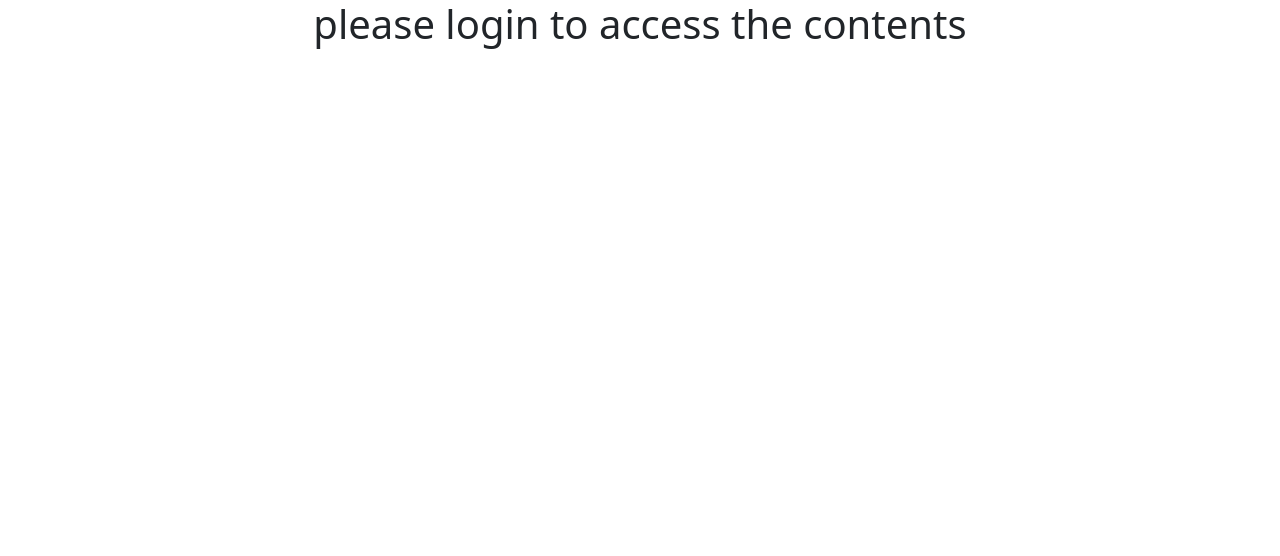
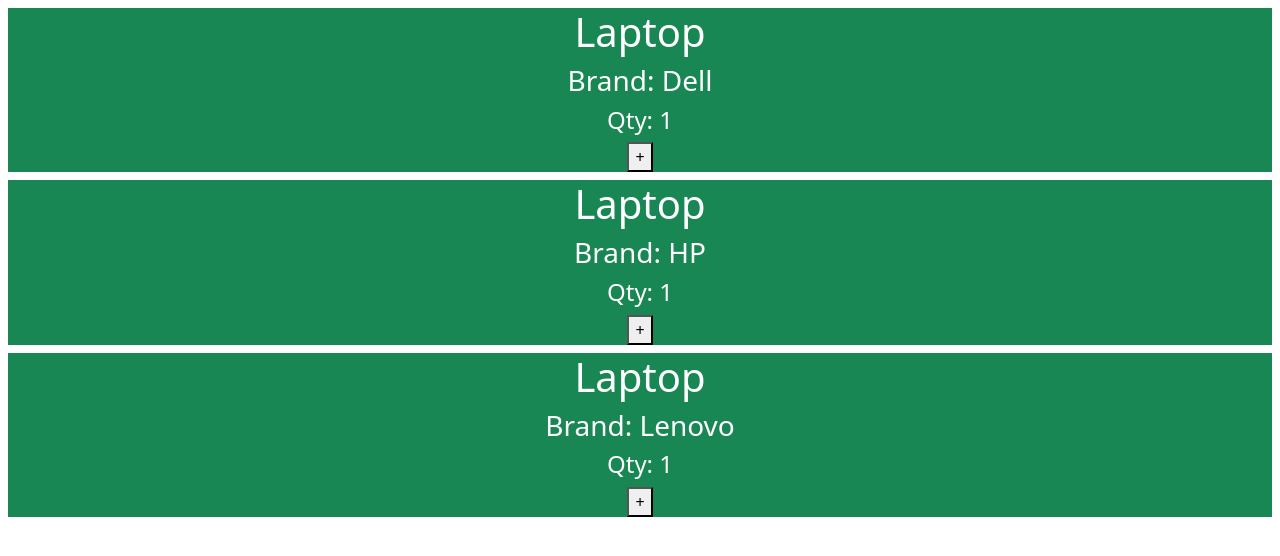
Before and after one commit to SonaSreedhar907/ReactStudy, a React (Create React App) app: page / in a window 1280 px wide. Shown: the top 556 px of the page. Built offline with nearby package versions, Linux system fonts and the light colour scheme.

Commit message:
react keys

```diff
--- a/src/App.js
+++ b/src/App.js
@@ -1,12 +1,12 @@
 import './App.css';
 import React from 'react';
 import 'bootstrap/dist/css/bootstrap.min.css';
-import Main from "./components/conditional/Main"
+import Keys from "./components/keys/Keys"
 
 function App() {
   return (
    <div className='App'>
-    <Main isLoggedin={false}/>
+    <Keys />
    </div>
   );
 
--- /dev/null
+++ b/src/components/keys/Keys.js
@@ -0,0 +1,33 @@
+import React, { useState } from "react";
+
+const products = [
+  {id:1,name :"Laptop",brand :"Dell",qty :1},
+  {id:2,name :"Laptop",brand :"HP",qty :1},
+  {id:3,name :"Laptop",brand :"Lenovo",qty :1}
+]
+
+
+const Keys = () => {
+  const [items,setItem] = useState(products);
+
+  const changeQty = (id) =>{
+    const newItem = items.map((item)=>
+        item.id === id ? {...item,qty:item.qty+1}:item
+    );
+    setItem(newItem);
+  }
+  return (
+    <div>
+      {items.map((product)=>(
+        <div className="bg-success text-white m-2" key={product.id}>
+                <h1>{product.name}</h1>
+                <h3>Brand: {product.brand}</h3>
+                <h4>Qty: {product.qty}</h4>
+                <button onClick={() => changeQty(product.id)} type="button">+</button>
+        </div>
+      ))}
+    </div>
+  )
+}
+
+export default Keys
```
